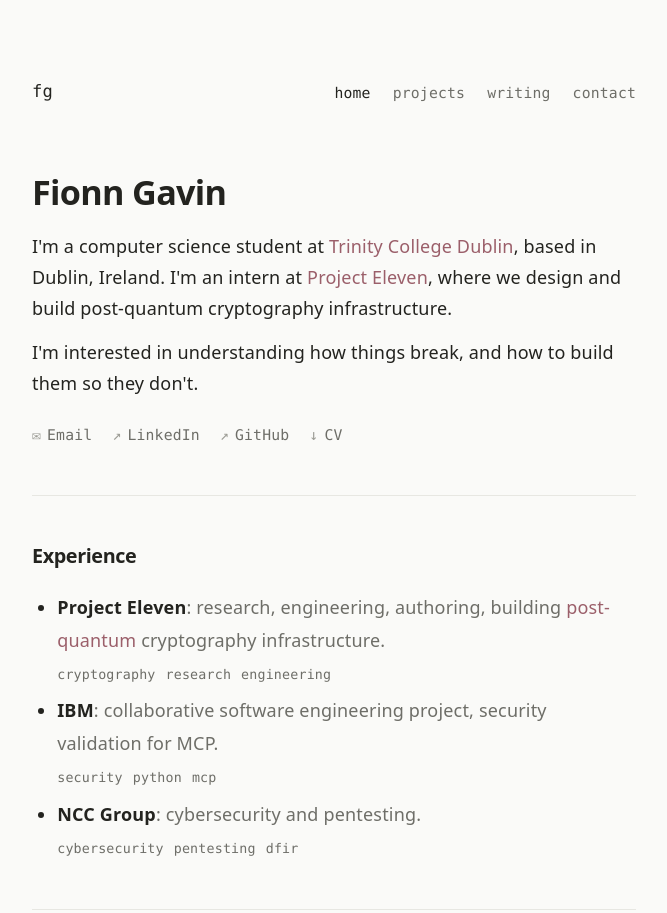
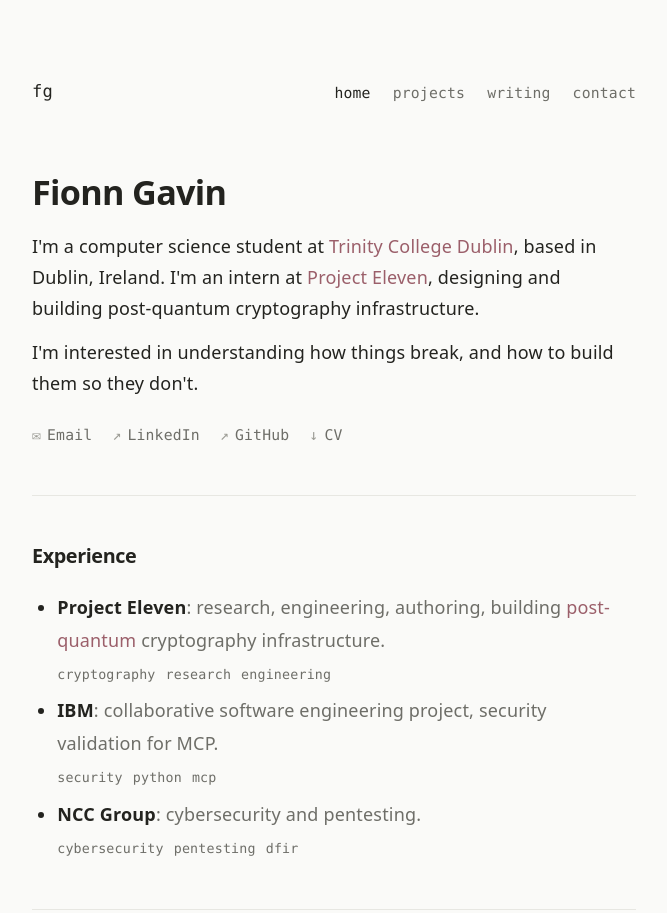
Before and after one commit to fionngavin48/fionngavin48.github.io, an Astro site: page / in a window 1280 px wide. Shown: the top 913 px of the page, without its empty margins (306-973 px from the left). Built offline with nearby package versions, Linux system fonts and the light colour scheme; Astro itself is replaced by a stand-in of ours.

Commit message:
Update homepage intro copy

```diff
--- a/src/pages/index.astro
+++ b/src/pages/index.astro
@@ -21,7 +21,7 @@
       <a class="content-link" href="https://www.tcd.ie/" target="_blank" rel="noopener noreferrer">Trinity College Dublin</a>,
       based in Dublin, Ireland. I'm an intern at
       <a class="content-link" href="https://www.projecteleven.com" target="_blank" rel="noopener noreferrer">Project&nbsp;Eleven</a>,
-      where we design and build post-quantum cryptography infrastructure.
+      designing and building post-quantum cryptography infrastructure.
     </p>
     <p>
       I'm interested in understanding how things break, and how to build them so they don't.
```
